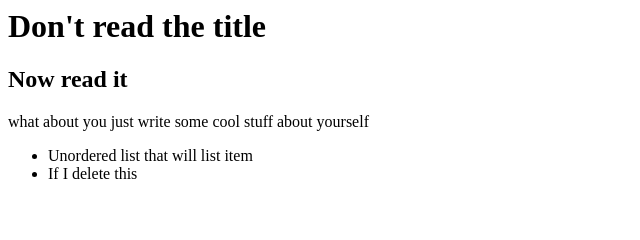
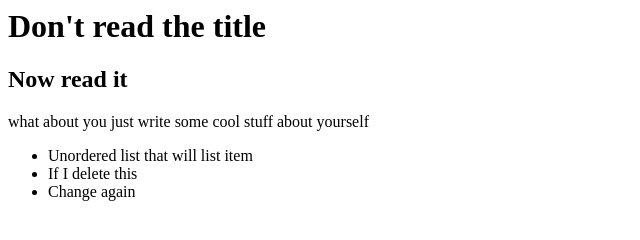
Before and after one commit to RonaldChao/hack101lesson1, a plain HTML site: page index.html in a window 1280 px wide. Shown: the whole page, without its empty margins (0-640 px from the left). Drawn offline with Linux system fonts and the light colour scheme.

Commit message:
add stuff again

```diff
--- a/index.html
+++ b/index.html
@@ -13,6 +13,7 @@
 		<ul>
 			<li>Unordered list that will list item</li>
 			<li>If I delete this</li>
+			<li>Change again</li>
 		</ul>
 
 	</body>
```
